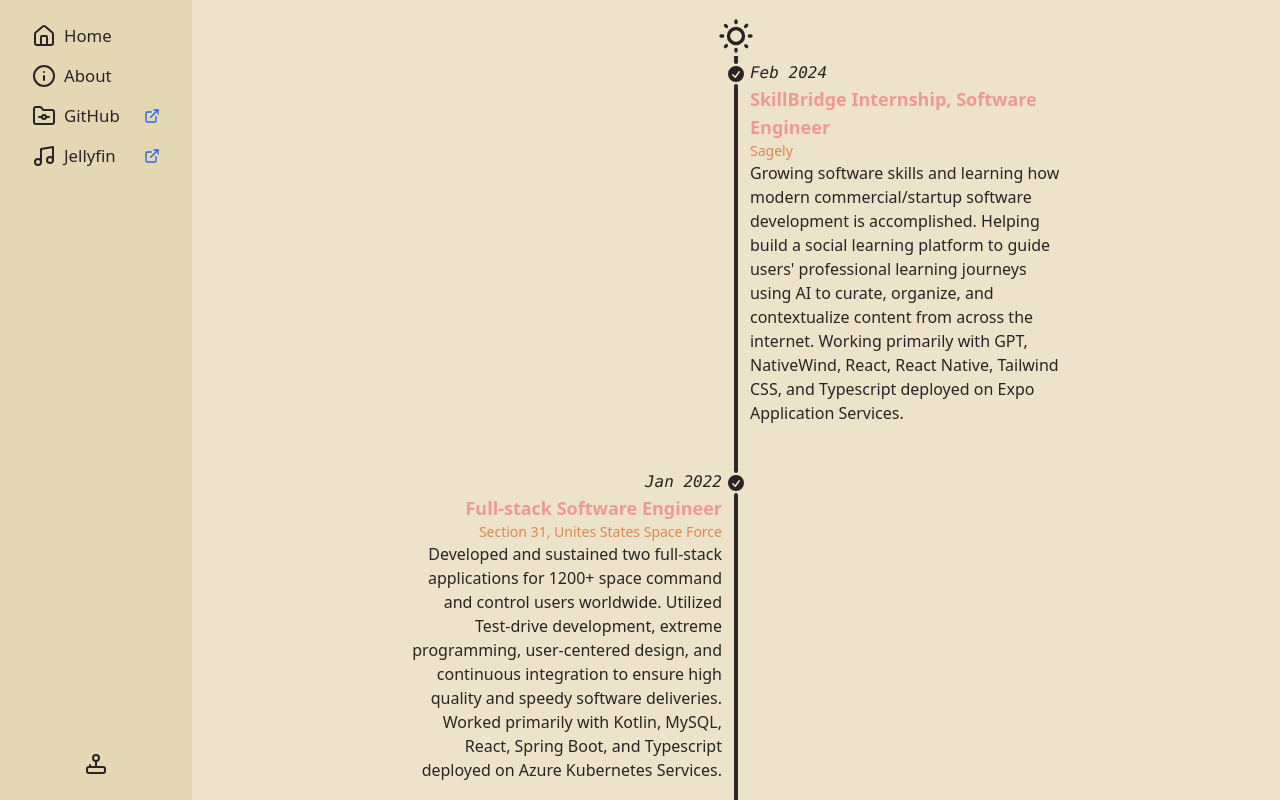
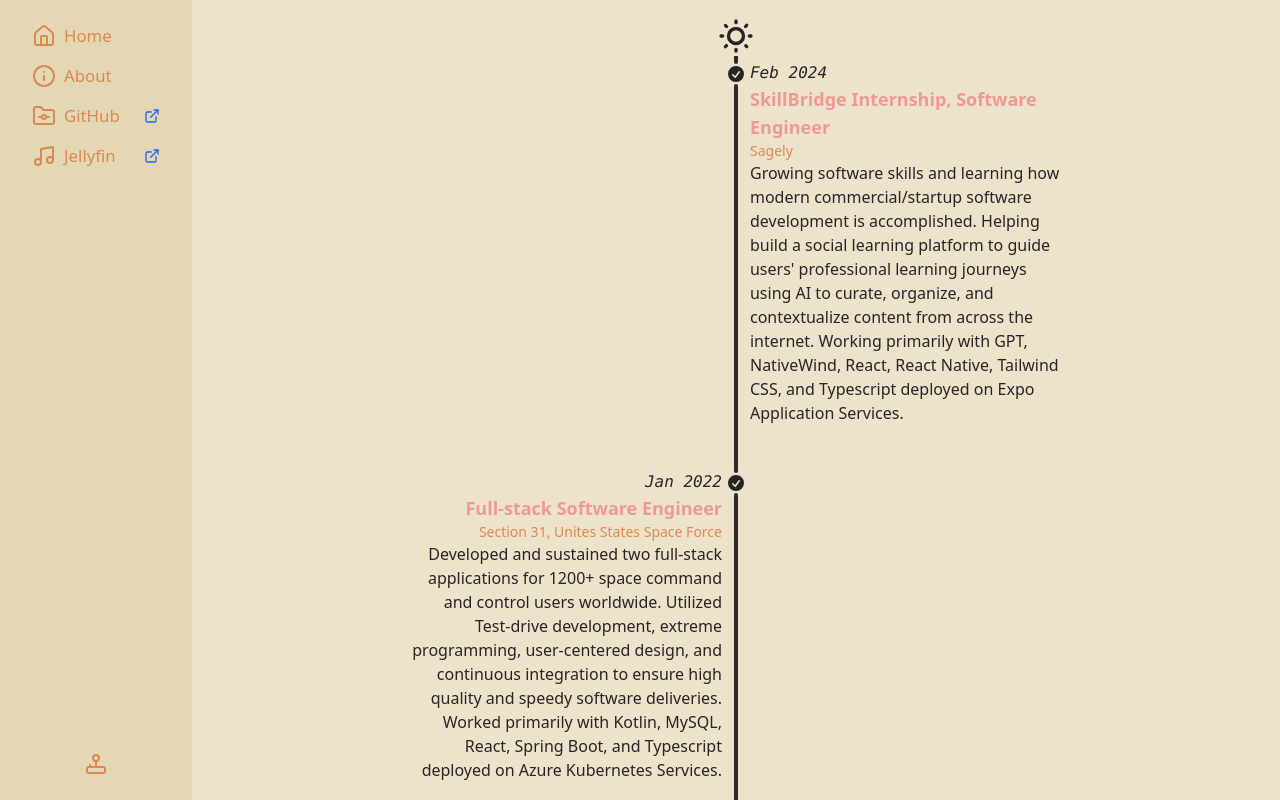
Before and after one commit to ananaso/adavidson.us, a SvelteKit app: page / in a window 1280 px wide. Shown: the top 800 px of the page. Built offline with nearby package versions, Linux system fonts and the light colour scheme.

Commit message:
add root style back to links to make them more distinguishable

```diff
--- a/src/routes/styles.css
+++ b/src/routes/styles.css
@@ -1,6 +1,7 @@
 @import '@fontsource/fira-mono';
 
 a {
+	color: oklch(var(--a));
 	text-decoration: none;
 }
 
```
